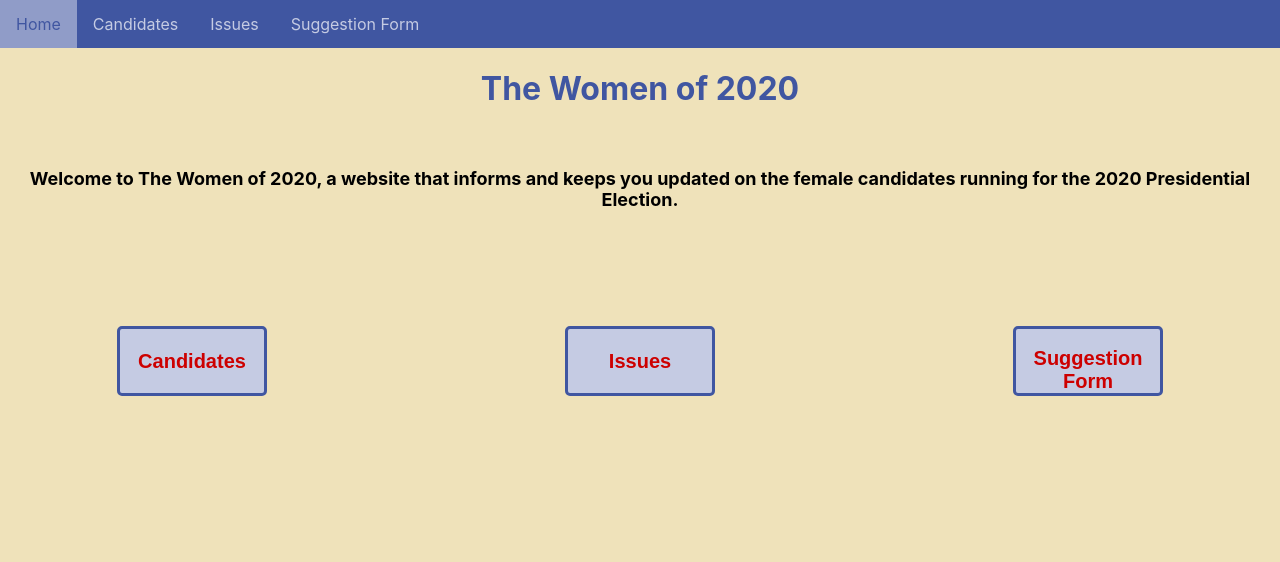
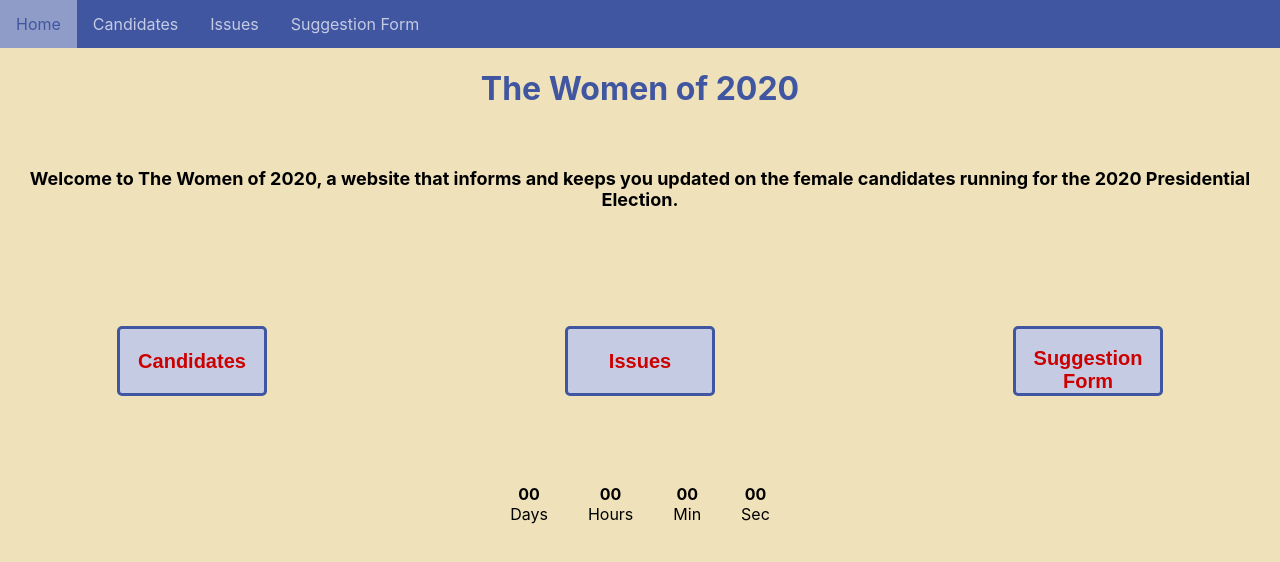
Before and after one commit to jamiemiller8/2020-presidential-candidates, a React (Create React App) app: page /landing in a window 1280 px wide. Shown: the top 562 px of the page. Built offline with nearby package versions, Linux system fonts and the light colour scheme.

Commit message:
still working on implementing countdown on landing page

```diff
--- a/src/App.js
+++ b/src/App.js
@@ -9,6 +9,7 @@
 import { Route, Switch, Link} from 'react-router-dom'
 // import 'bootstrap/dist/css/bootstrap.min.css';
 import Navbar from './Navbar';
+import Countdown from './Countdown';
 
 const candidates = [
   {
--- a/src/Countdown.js
+++ b/src/Countdown.js
@@ -0,0 +1,122 @@
+import React, { Component } from "react";
+import PropTypes from 'prop-types';
+
+class Countdown extends Component {
+    constructor(props) {
+        super(props);
+
+        this.state = {
+            days: 0,
+            hours: 0,
+            min: 0,
+            sec: 0,
+        }
+    }
+
+    componentDidMount() {
+        //update every second
+        this.interval = setInterval(() => {
+            const date = this.calculateCountdown(this.props.date);
+            date ? this.setState(date) : this.stop();
+        }, 1000);
+    }
+
+    componentWillMount() {
+        this.stop();
+    }
+
+    calculateCountdown(endDate) {
+        let diff = (Date.parse(new Date(endDate)) - Date.parse(new Date())) / 1000;
+
+        //clear countdown when date is reached
+        if (diff <= 0) return false;
+
+        const timeLeft = {
+            years: 0,
+            days: 0,
+            hours: 0,
+            min: 0,
+            sec: 0,
+            millisec: 0
+        };
+
+        //calculate time difference between now and expected date
+        if (diff >= (365.25 * 86400)) {
+            timeLeft.years = Math.floor(diff / (365.25 * 86400));
+            diff -= timeLeft.years * 365.25 * 86400;
+        }
+        if (diff >= 86400) {
+            timeLeft.days = Math.floor(diff / 86400);
+            diff -= timeLeft.days * 86400;
+        }
+        if (diff >= 3600) {
+            timeLeft.hours = Math.floor(diff / 3600);
+            diff -= timeLeft.hours * 3600;
+        }
+        if (diff >= 60) {
+            timeLeft.min = Math.floor(diff / 60);
+            diff -= timeLeft.min * 60;
+        }
+        timeLeft.sec = diff;
+
+        return timeLeft;
+    }
+
+    stop() {
+        clearInterval(this.interval);
+    }
+
+    addLeadingZeros(value) {
+        value = String(value);
+        while (value.length < 2) {
+            value = '0' + value;
+        }
+        return value;
+    }
+
+    render() {
+        const countDown = this.state;
+
+        return (
+            <div className="Countdown">
+                <span className="Countdown-col">
+                    <span className="Countdown-col-element">
+                        <strong>{this.addLeadingZeros(countDown.days)}</strong>
+                        <span>{countDown.days === 1 ? 'Day' : 'Days'}</span>
+                    </span>
+                </span>
+
+                <span className="Countdown-col">
+                    <span className="Countdown-col-element">
+                        <strong>{this.addLeadingZeros(countDown.hours)}</strong>
+                        <span>Hours</span>
+                    </span>
+                </span>
+
+                <span className="Countdown-col">
+                    <span className="Countdown-col-element">
+                        <strong>{this.addLeadingZeros(countDown.min)}</strong>
+                        <span>Min</span>
+                    </span>
+                </span>
+
+                <span className="Countdown-col">
+                    <span className="Countdown-col-element">
+                        <strong>{this.addLeadingZeros(countDown.sec)}</strong>
+                        <span>Sec</span>
+                    </span>
+                </span>
+            </div>
+        );
+    }
+}
+
+Countdown.propTypes = {
+    date: PropTypes.string.isRequired
+};
+
+Countdown.defaultProps = {
+    date: new Date()
+};
+
+export default Countdown;
--- a/src/Landing.css
+++ b/src/Landing.css
@@ -54,3 +54,23 @@
     justify-content: center;
     display: flex;
 }
+
+.Countdown {
+    margin: 70px auto;
+    padding-bottom: 20px;
+}
+
+.Countdown-col {
+    display: inline-block;
+}
+
+.Countdown-col-element {
+    display: inline-block;
+    margin: 0 20px;
+    display: flex;
+    flex-direction: column;
+}
+
+.Countdown-col-elemtn strong {
+    font-size: 50px;
+}
--- a/src/Landing.js
+++ b/src/Landing.js
@@ -1,6 +1,7 @@
 import React, { Component } from "react";
 import { Link} from "react-router-dom";
 import "./Landing.css"
+import Countdown from "./Countdown";
 // import {Button} from 'react-bootstrap';
 
 class Landing extends Component {
@@ -40,6 +41,7 @@
           </div>
           <footer>
           {/* <iframe src="http://free.timeanddate.com/countdown/i6xng2fa/n263/cf111/cm0/cu4/ct0/cs0/ca0/cr0/ss0/cac000/cpc000/pc4056a1/tc4056a1/fs100/szw320/szh135/tat2020%20Presidential%20Election/tac000/tptTime%20since%20Event%20started%20in/tpc000/mac000/mpc000/iso2020-11-03T00:00:00" allowTransparency="true" frameborder="0" width="330" height="135"></iframe> */}
+          <Countdown />
           </footer>
         </div>
       );
```
